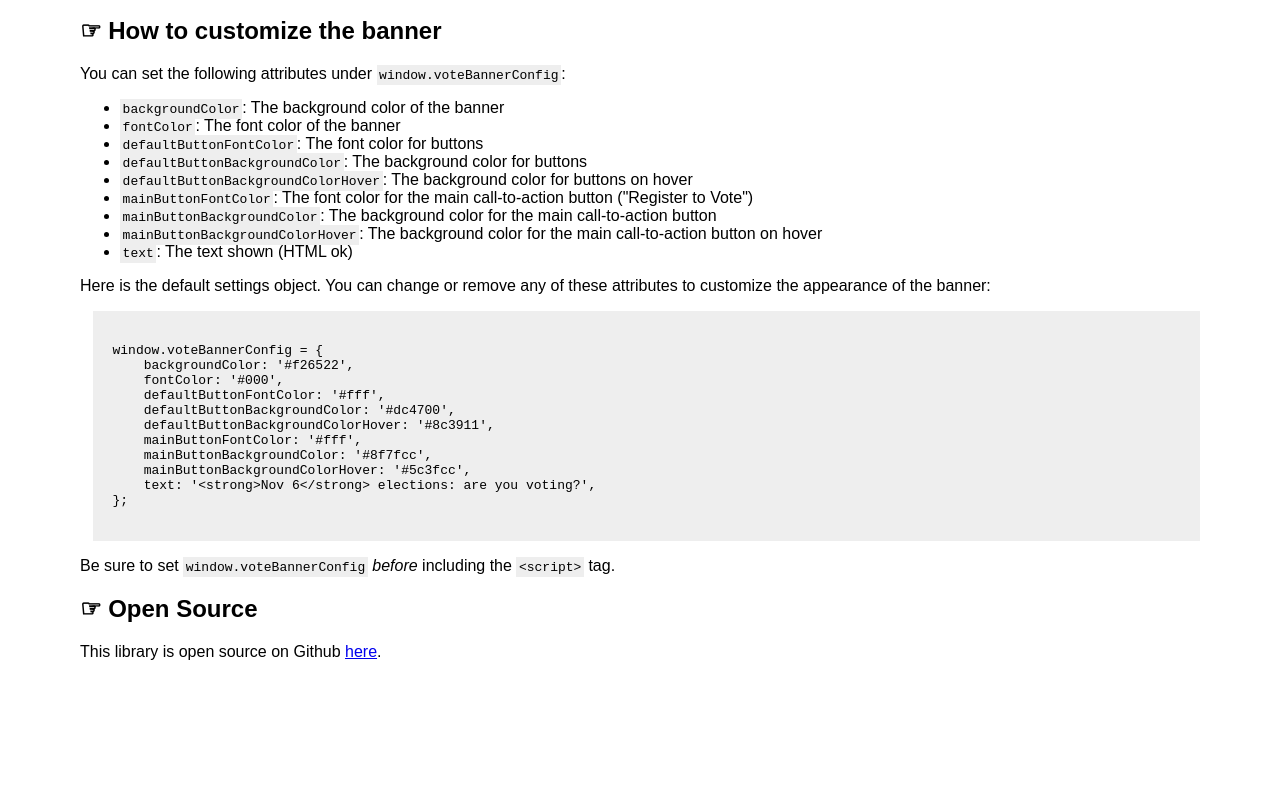
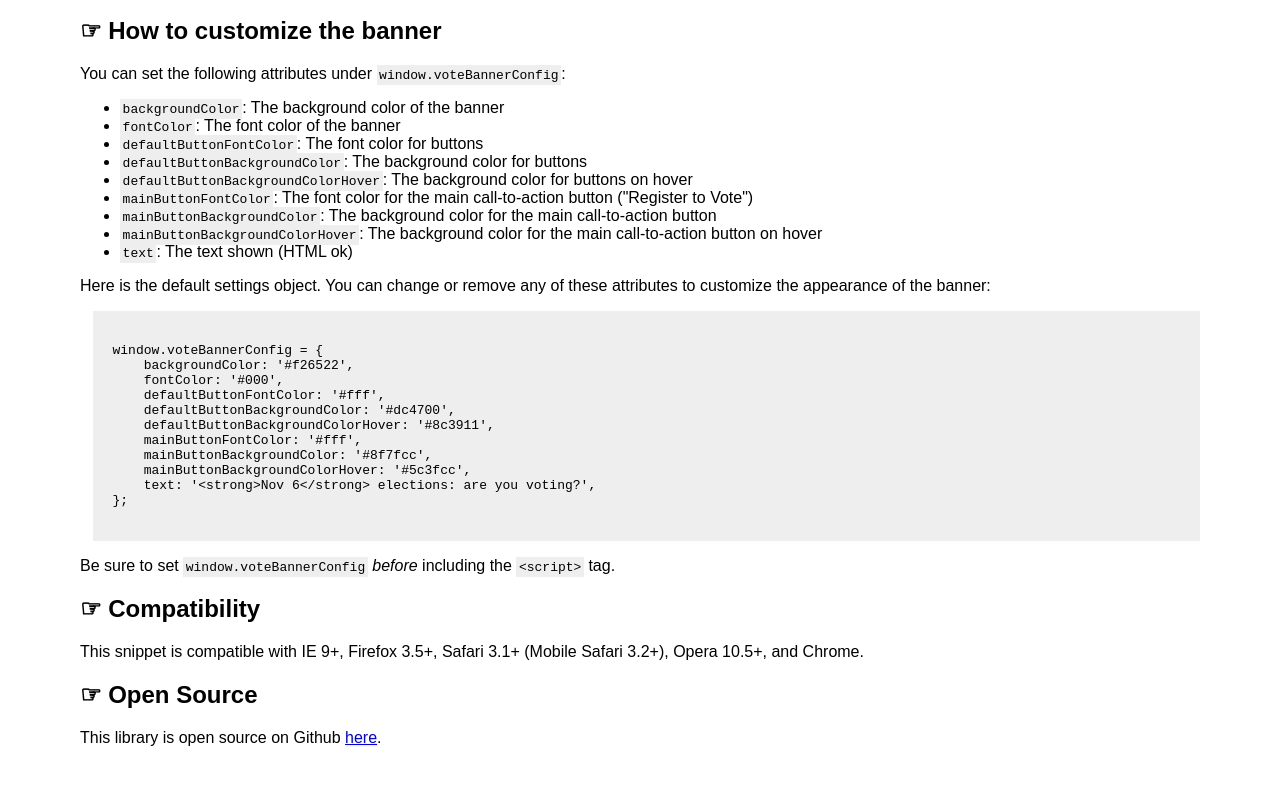
Before and after one commit to typpo/vote-banner, a website: page index.html in a window 1280 px wide. Shown: the part 1076-1861 px from the top of the page. Before the commit the page ends 1793 px from the top, so only its background shows below. Drawn offline with Linux system fonts and the light colour scheme.

Commit message:
Add compatibility to homepage

```diff
--- a/index.html
+++ b/index.html
@@ -123,6 +123,10 @@
     <p>
       Be sure to set <span class="code-inline">window.voteBannerConfig</span> <em>before</em> including the <span class="code-inline">&#x3C;script&#x3E</span> tag.
     </p>
+    <h2>☞ Compatibility</h2>
+    <p>
+      This snippet is compatible with IE 9+, Firefox 3.5+, Safari 3.1+ (Mobile Safari 3.2+), Opera 10.5+, and Chrome.
+    </p>
     <h2>☞ Open Source</h2>
     <p>
       This library is open source on Github <a href="http://github.com/typpo/vote-banner">here</a>.
```
